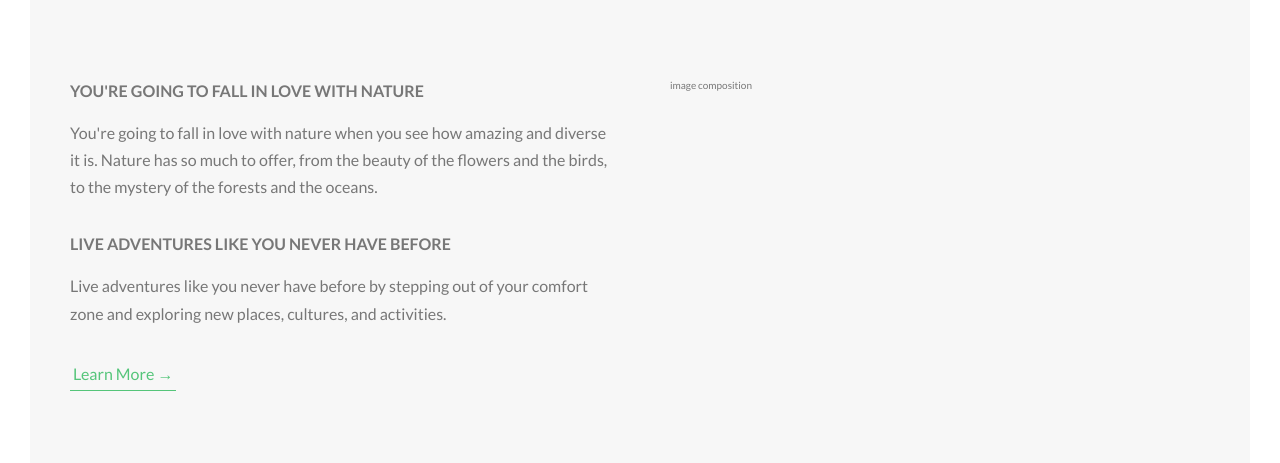
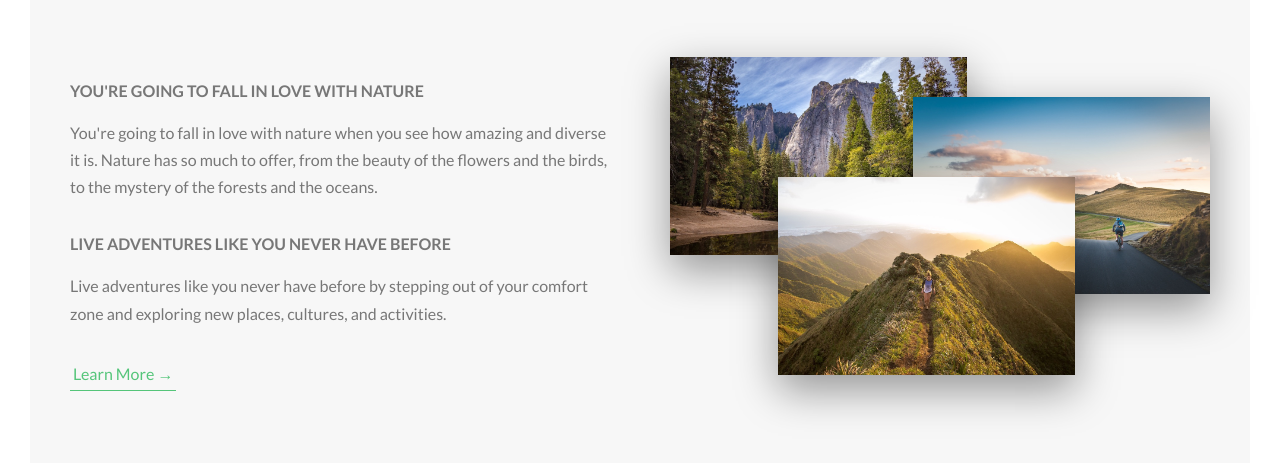
Before and after one commit to prantomollick/natours-HTML-Template, a website: page index.html in a window 1280 px wide. Shown: the part 943-1406 px from the top of the page. Drawn offline with Linux system fonts and the light colour scheme.

Commit message:
buildingthe about section part-3

```diff
--- a/index.html
+++ b/index.html
@@ -56,7 +56,11 @@
                     <a href="#" class="btn-text">Learn More &rarr;</a>
                 </div>
                 <div class="col-1-of-2">
-                    image composition
+                    <div class="composition">
+                        <img src="img/nat-1-large.jpg" alt="Photo 1" class="composition__photo composition__photo--p1">
+                        <img src="img/nat-2-large.jpg" alt="Photo 2" class="composition__photo composition__photo--p2">
+                        <img src="img/nat-3-large.jpg" alt="Photo 3" class="composition__photo composition__photo--p3">
+                    </div>
                 </div>
             </div>
 
--- /dev/null
+++ b/sass/components/_composition.scss
@@ -0,0 +1,40 @@
+.composition {
+  position: relative;
+
+  &__photo {
+    width: 55%;
+    box-shadow: 0 1.5rem 4rem rgba($color-black, .4);
+    position: absolute;
+    z-index: 10;
+    transition: all 0.2s;
+    outline-offset: 2rem;
+
+    &--p1 {
+      left: 0;
+      top: -2rem;
+    }
+
+    &--p2 {
+      right: 0;
+      top: 2rem;
+    }
+
+    &--p3 {
+      left: 20%;
+      top: 10rem;
+    }
+
+    &:hover {
+      outline: 1.5rem solid $color-primary;
+      transform: scale(1.05) translateY(-.5rem);
+      box-shadow: 0 2.5rem 4rem rgba($color-black, .5);
+      z-index: 20;
+    }
+
+  }
+
+  &:hover &__photo:not(:hover) {
+    transform: scale(.95);
+  }
+
+}
--- a/sass/main.scss
+++ b/sass/main.scss
@@ -9,6 +9,7 @@
 @import "base/utilities";
 
 @import "components/button";
+@import "components/composition";
 
 @import "layout/grid";
 @import "layout/header";
```
Also changed, not shown: README.md (added), css/style.css.
